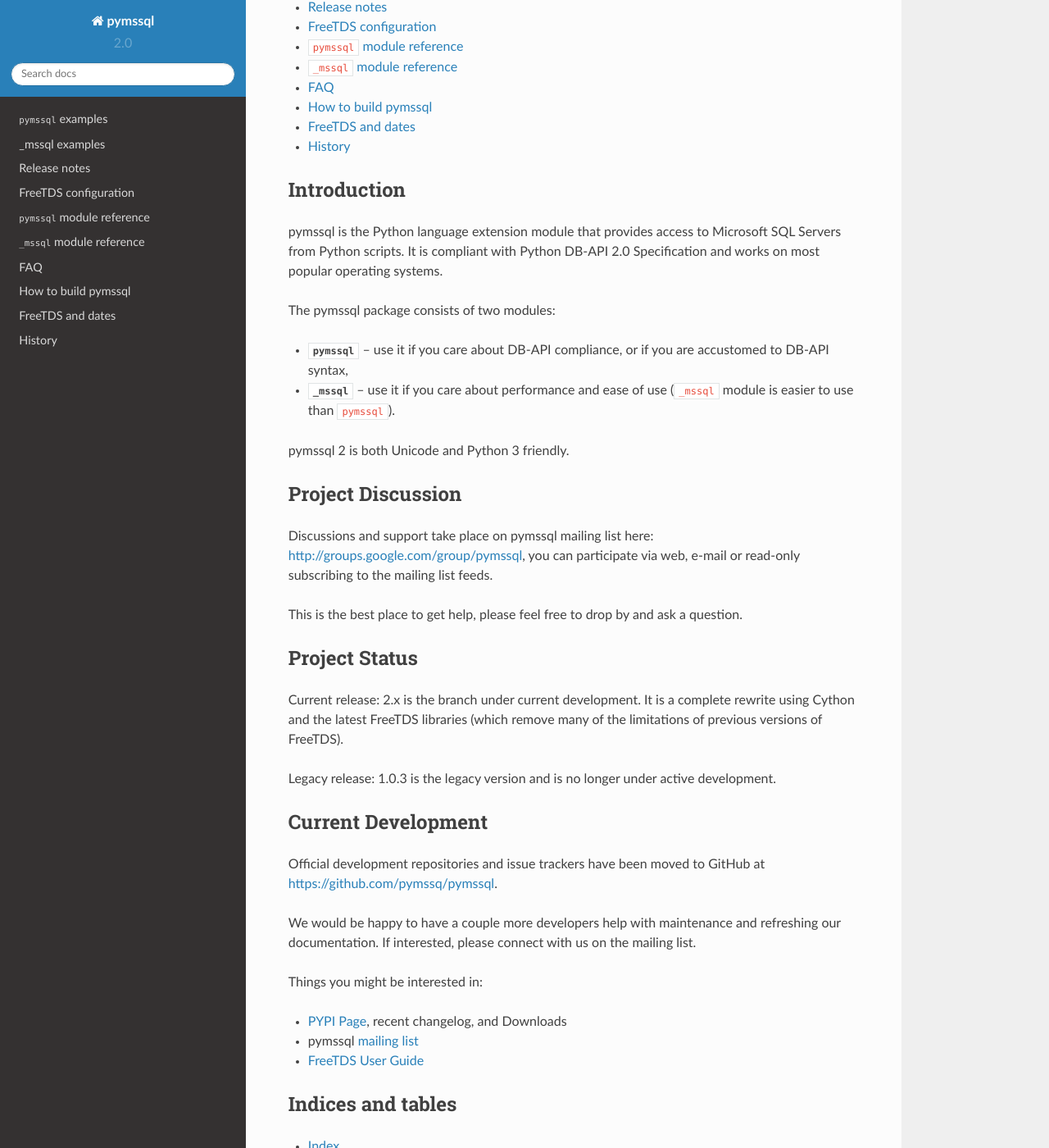
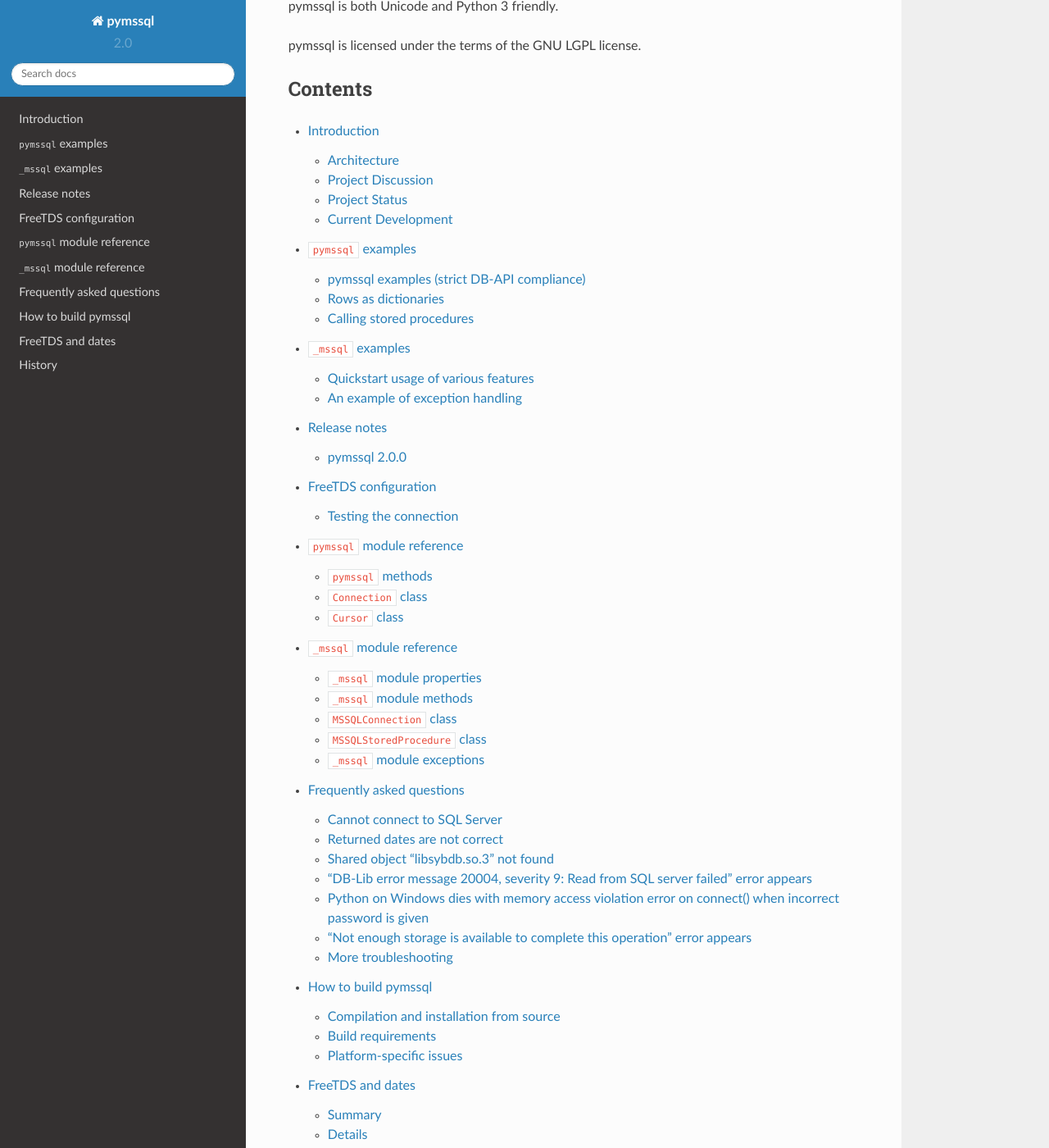
Before and after one commit to pymssql/pymssql, a Sphinx documentation site: the page built from docs/index.rst, in a window 1280 px wide and 1400 px high, scrolled down 260 px. Shown: the whole window at 82% size. Built offline with Sphinx 7.4.7 and the Read the Docs theme 2.0.0, drawn with Linux system fonts in a browser that asks for light colours; some of the changed text lies outside the part shown.

Commit message:
Further content re-shuffle and refactor.

```diff
--- a/docs/_mssql_examples.rst
+++ b/docs/_mssql_examples.rst
@@ -1,6 +1,6 @@
-===============
-_mssql examples
-===============
+===================
+``_mssql`` examples
+===================
 
 Example scripts using ``_mssql`` module.
 
--- a/docs/conf.py
+++ b/docs/conf.py
@@ -44,7 +44,7 @@
 
 # General information about the project.
 project = u'pymssql'
-copyright = u'2013, pymssql developers'
+copyright = u'2001-2013, pymssql developers'
 
 # The version info for the project you're documenting, acts as replacement for
 # |version| and |release|, also used in various other places throughout the
--- a/docs/faq.rst
+++ b/docs/faq.rst
@@ -1,8 +1,6 @@
-===
-FAQ
-===
-
-Frequently Asked Questions / Troubleshooting.
+==========================
+Frequently asked questions
+==========================
 
 Cannot connect to SQL Server
 ============================
--- a/docs/index.rst
+++ b/docs/index.rst
@@ -3,15 +3,25 @@
    You can adapt this file completely to your liking, but it should at least
    contain the root `toctree` directive.
 
-=======
-pymssql
-=======
+=================================================
+pymssql -- SQL Server database adapter for Python
+=================================================
 
-Contents:
+pymssql is the Python language extension module that provides access to
+*Microsoft SQL Servers* from Python scripts. It is compliant with Python DB-API
+2.0 Specification and works on most popular operating systems.
+
+pymssql is both Unicode and Python 3 friendly.
+
+pymssql is licensed under the terms of the GNU LGPL license.
+
+Contents
+========
 
 .. toctree::
-   :maxdepth: 1
+   :maxdepth: 2
 
+   intro
    pymssql_examples
    _mssql_examples
    release_notes
@@ -23,63 +33,6 @@
    freetds_and_dates
    history
 
-Introduction
-============
-
-pymssql is the Python language extension module that provides access to
-Microsoft SQL Servers from Python scripts. It is compliant with Python DB-API
-2.0 Specification and works on most popular operating systems.
-
-The pymssql package consists of two modules:
-
-* :mod:`pymssql` -- use it if you care about DB-API compliance, or if you are
-  accustomed to DB-API syntax,
-* :mod:`_mssql` -- use it if you care about performance and ease of use
-  (``_mssql`` module is easier to use than ``pymssql``).
-
-pymssql 2 is both Unicode and Python 3 friendly.
-
-Project Discussion
-==================
-
-Discussions and support take place on pymssql mailing list here:
-http://groups.google.com/group/pymssql, you can participate via web, e-mail or
-read-only subscribing to the mailing list feeds.
-
-This is the best place to get help, please feel free to drop by and ask a
-question.
-
-Project Status
-==============
-
-Current release: 2.x is the branch under current development. It is a complete
-rewrite using Cython and the latest FreeTDS libraries (which remove many of the
-limitations of previous versions of FreeTDS).
-
-Legacy release: 1.0.3 is the legacy version and is no longer under active
-development.
-
-Current Development
-===================
-
-Official development repositories and issue trackers have been moved to GitHub
-at https://github.com/pymssq/pymssql.
-
-We would be happy to have a couple more developers help with maintenance and
-refreshing our documentation. If interested, please connect with us on the
-mailing list.
-
-Things you might be interested in:
-
-* `PYPI Page`_, recent changelog, and Downloads
-* pymssql `mailing list`_
-* `FreeTDS User Guide`_
-
-.. _PYPI Page: https://pypi.python.org/pypi/pymssql/
-.. _mailing list: http://groups.google.com/group/pymssql
-
-.. _FreeTDS User Guide: http://www.freetds.org/userguide/
-
 Indices and tables
 ==================
 
```
Also changed, not shown: docs/intro.rst (added, +51 -0 lines).
